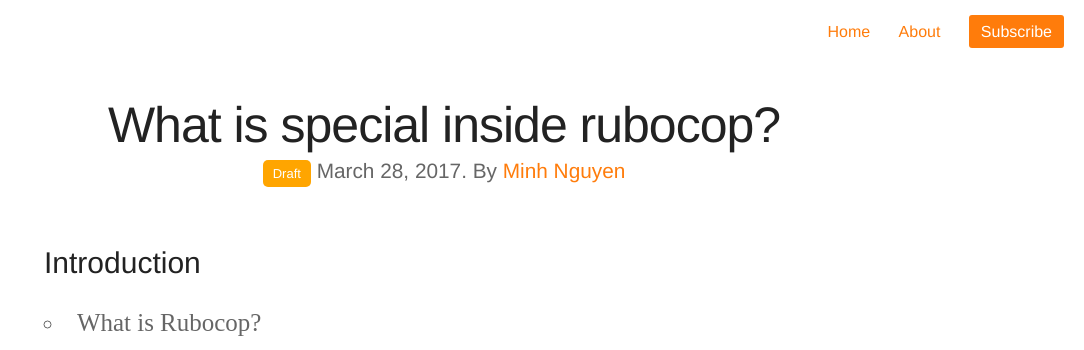
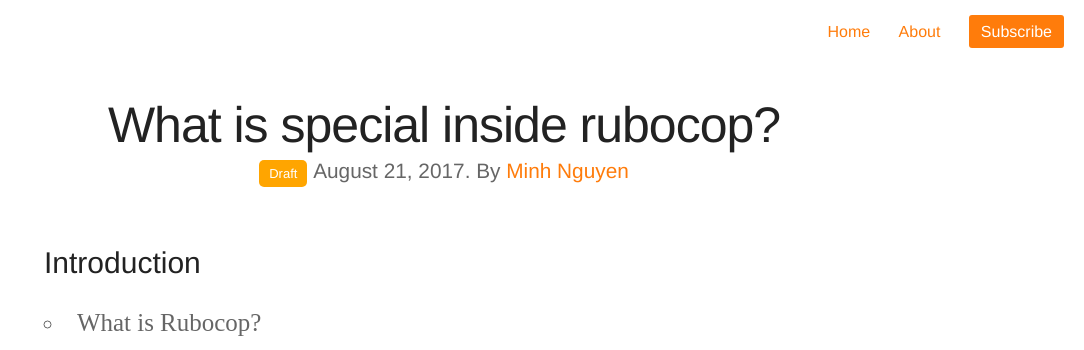
Before and after one commit to 0x2c7/nguyenquangminh0711.github.io, a Jekyll site: the page built from _posts/2017-08-21-what-is-special-inside-rubocop.md, in a window 1280 px wide and 900 px high. Shown: the top 350 px of the window, without its empty margins (196-1280 px from the left). Built offline with Jekyll 4.4.1, drawn with Linux system fonts in a browser that asks for light colours; comment, search, counter and statistics services are not loaded.

Commit message:
Change post date

```diff
--- a/_posts/2017-08-21-what-is-special-inside-rubocop.md
+++ b/_posts/2017-08-21-what-is-special-inside-rubocop.md
@@ -1,6 +1,6 @@
 ---
 title:  "What is special inside rubocop?"
-date:   2017-03-28
+date:   2017-08-21
 layout: post
 draft: 1
 description: "Rubocop is a popular linter and code analyzer for Ruby. It helps us prevent the code smells and unify the code styles in the whole code base. So, how does it produce such magic? Let's find out in my blog post: What is special inside rubocop?"
```
